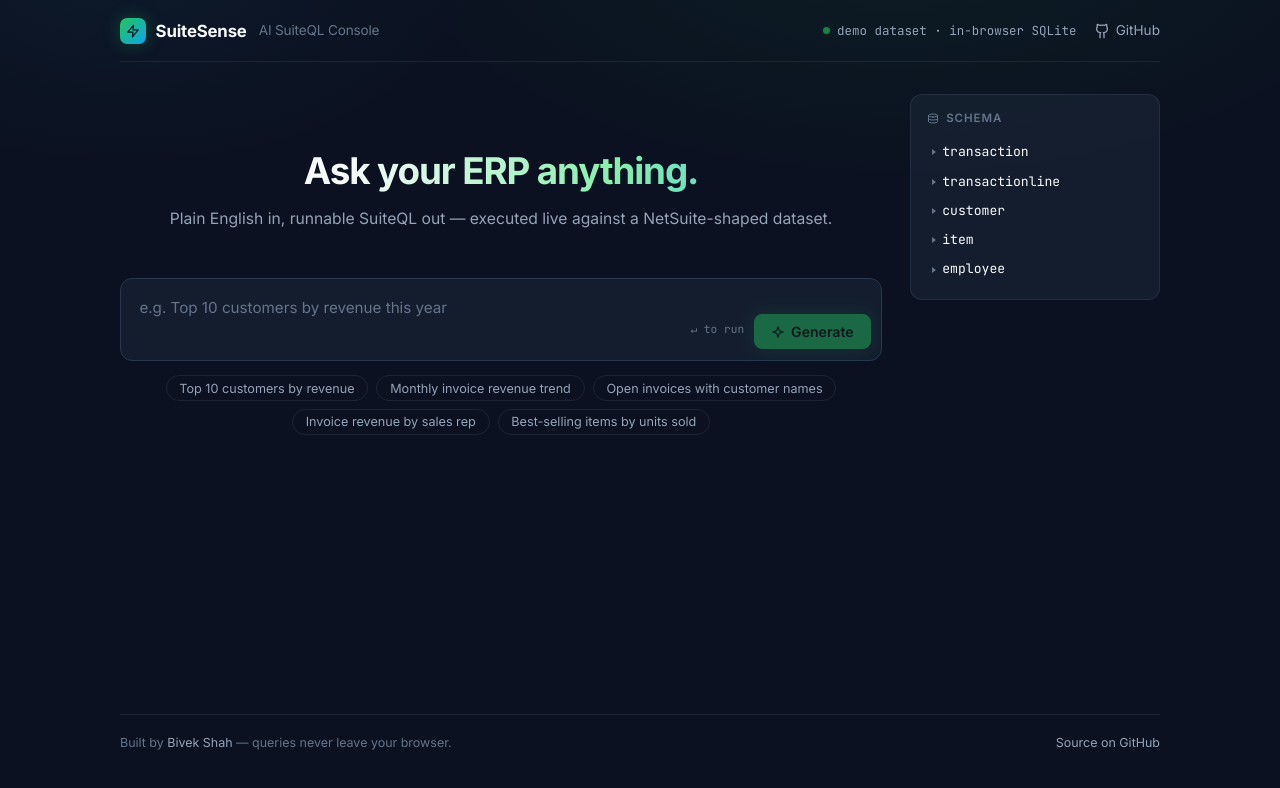
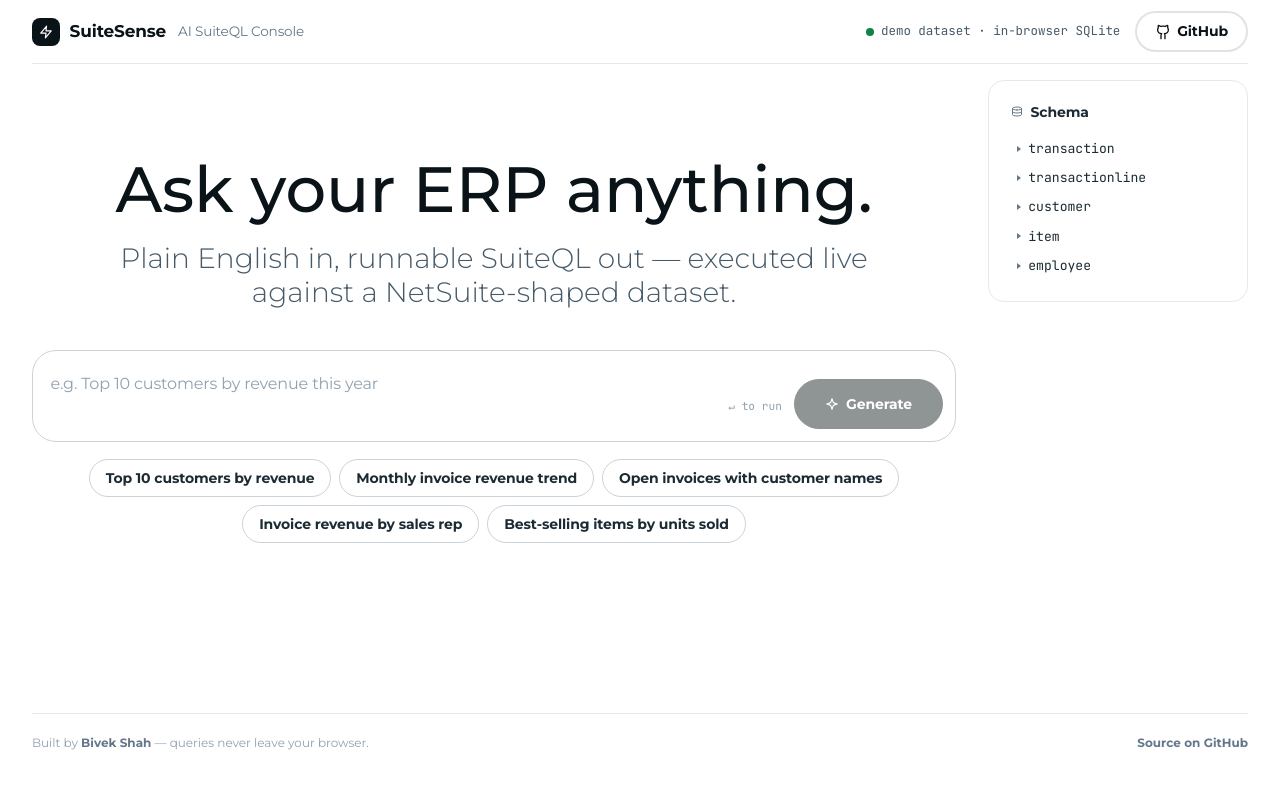
Before and after one commit to tricksterbivek/suitesense, a Next.js app: page / in a window 1280 px wide. Shown: the top 788 px of the page. Built offline with nearby package versions, Linux system fonts and the light colour scheme.

Commit message:
feat: Meta commerce design system — white canvas, ink and cobalt tokens
Light-mode re-theme per the design spec: canvas white, ink-deep marketing
CTAs, cobalt reserved for the commerce flow, pill radii on every control,
Montserrat (Optimistic VF fallback chain) with negative body tracking.

```diff
--- a/app/globals.css
+++ b/app/globals.css
@@ -1,27 +1,31 @@
 :root {
-  /* OLED slate — code dark + run green */
-  --bg: #0b1120;
-  --bg-raise: #0f172a;
-  --panel: rgba(30, 41, 59, 0.55);
-  --panel-solid: #16203a;
-  --border: #263852;
-  --border-soft: rgba(148, 163, 184, 0.12);
-  --text: #f8fafc;
-  --muted: #94a3b8;
-  --faint: #64748b;
-  --accent: #22c55e;
-  --accent-soft: rgba(34, 197, 94, 0.12);
-  --accent-glow: rgba(34, 197, 94, 0.28);
-  --sky: #38bdf8;
-  --violet: #a78bfa;
-  --amber: #fbbf24;
-  --danger: #ef4444;
-  --danger-soft: rgba(239, 68, 68, 0.1);
-  --sans: var(--font-sans), -apple-system, 'Segoe UI', sans-serif;
+  /* Meta commerce token set — white canvas, ink CTAs, cobalt buy-flow */
+  --canvas: #ffffff;
+  --surface-soft: #f4f6f8;
+  --hairline: #cbd2d9;
+  --hairline-soft: #e4e9ee;
+  --ink-deep: #0a1317;
+  --ink: #1c2b33;
+  --charcoal: #344854;
+  --slate: #465a69;
+  --steel: #64778a;
+  --stone: #90a1b0;
+  --primary: #0064e0;
+  --primary-deep: #0143b5;
+  --primary-soft: rgba(0, 100, 224, 0.12);
+  --oculus: #7c3aed;
+  --success: #0e8345;
+  --warning: #f7ce46;
+  --critical: #d92f2f;
+  --critical-strong: #b71c1c;
+  --sans: var(--font-sans), 'Optimistic VF', Montserrat, Helvetica, Arial, sans-serif;
   --mono: var(--font-mono), ui-monospace, Menlo, monospace;
-  --radius: 12px;
-  --radius-sm: 8px;
-  --shadow: 0 8px 30px rgba(0, 0, 0, 0.35);
+  --r-lg: 8px;
+  --r-xl: 16px;
+  --r-xxl: 24px;
+  --r-xxxl: 32px;
+  --r-full: 100px;
+  --shadow-panel: rgba(20, 22, 26, 0.3) 0px 1px 4px 0px;
   --ease: cubic-bezier(0.25, 0.9, 0.3, 1);
 }
 
@@ -32,76 +36,99 @@
 }
 
 html {
-  color-scheme: dark;
+  color-scheme: light;
 }
 
 body {
-  background:
-    radial-gradient(800px 400px at 70% -10%, rgba(34, 197, 94, 0.07), transparent 65%),
-    radial-gradient(600px 350px at 10% -5%, rgba(56, 189, 248, 0.05), transparent 60%),
-    var(--bg);
-  color: var(--text);
+  background: var(--canvas);
+  color: var(--ink);
   font-family: var(--sans);
-  line-height: 1.55;
+  font-size: 16px;
+  line-height: 1.5;
+  letter-spacing: -0.16px;
   min-height: 100dvh;
 }
 
 ::selection {
-  background: rgba(34, 197, 94, 0.3);
+  background: var(--primary-soft);
 }
 
 :focus-visible {
-  outline: 2px solid var(--accent);
+  outline: 2px solid var(--primary);
   outline-offset: 2px;
   border-radius: 4px;
 }
 
-a {
-  color: var(--muted);
+/* ---------- promo banner (above nav, brand signature) ---------- */
+
+.promo-banner {
+  background: var(--ink-deep);
+  color: var(--canvas);
+  font-size: 14px;
+  font-weight: 700;
+  letter-spacing: -0.14px;
+  text-align: center;
+  padding: 12px 24px;
+  white-space: nowrap;
+  overflow: hidden;
+  text-overflow: ellipsis;
+}
+
+.promo-banner a {
+  color: var(--canvas);
+  text-decoration: underline;
+  text-underline-offset: 3px;
 }
 
 /* ---------- shell & header ---------- */
 
 .shell {
-  max-width: 1080px;
+  max-width: 1280px;
   margin: 0 auto;
-  padding: 0 1.25rem 3rem;
+  padding: 0 2rem 3rem;
   display: flex;
   flex-direction: column;
   min-height: 100dvh;
+}
+
+@media (max-width: 767px) {
+  .shell {
+    padding: 0 1.1rem 2.5rem;
+  }
 }
 
 .topbar {
   display: flex;
   justify-content: space-between;
   align-items: center;
-  padding: 1.1rem 0;
-  border-bottom: 1px solid var(--border-soft);
-  margin-bottom: 2rem;
+  min-height: 64px;
+  border-bottom: 1px solid var(--hairline-soft);
+  margin-bottom: 1rem;
+  gap: 1rem;
 }
 
 .brand {
   display: flex;
   align-items: center;
   gap: 0.6rem;
-  font-size: 1.05rem;
+  font-size: 1.06rem;
   font-weight: 700;
   letter-spacing: -0.01em;
+  color: var(--ink-deep);
 }
 
 .brand-logo {
-  width: 26px;
-  height: 26px;
-  border-radius: 7px;
-  background: linear-gradient(135deg, #22c55e, #0ea5e9);
+  width: 28px;
+  height: 28px;
+  border-radius: var(--r-lg);
+  background: var(--ink-deep);
   display: grid;
   place-items: center;
-  color: #06131f;
-  box-shadow: 0 0 18px var(--accent-glow);
+  color: var(--canvas);
 }
 
 .brand-sub {
-  color: var(--faint);
+  color: var(--steel);
   font-weight: 400;
   font-size: 0.85rem;
   margin-left: 0.15rem;
@@ -110,51 +137,56 @@
 .topbar-right {
   display: flex;
   align-items: center;
-  gap: 1.1rem;
+  gap: 0.9rem;
 }
 
 .status {
   display: flex;
   align-items: center;
   gap: 0.45rem;
-  color: var(--muted);
+  color: var(--slate);
   font-size: 0.78rem;
   font-family: var(--mono);
+  letter-spacing: 0;
 }
 
 .status-dot {
-  width: 7px;
-  height: 7px;
-  border-radius: 99px;
-  background: var(--accent);
-  box-shadow: 0 0 8px var(--accent-glow);
+  width: 8px;
+  height: 8px;
+  border-radius: 50%;
+  background: var(--success);
 }
 
 .gh-link {
-  color: var(--muted);
-  display: flex;
+  color: var(--ink-deep);
+  display: inline-flex;
   align-items: center;
-  gap: 0.35rem;
+  gap: 0.4rem;
   text-decoration: none;
-  font-size: 0.85rem;
-  transition: color 0.18s var(--ease);
+  font-size: 14px;
+  font-weight: 700;
+  letter-spacing: -0.14px;
+  border: 2px solid rgba(10, 19, 23, 0.12);
+  border-radius: var(--r-full);
+  padding: 8px 18px;
+  transition: border-color 0.2s var(--ease);
 }
 
 .gh-link:hover {
-  color: var(--text);
+  border-color: var(--ink-deep);
 }
 
 /* ---------- layout ---------- */
 
 .console {
   display: grid;
-  grid-template-columns: 1fr 250px;
-  gap: 1.75rem;
+  grid-template-columns: 1fr 260px;
+  gap: 2rem;
   align-items: start;
   flex: 1;
 }
 
-@media (max-width: 840px) {
+@media (max-width: 1023px) {
   .console {
     grid-template-columns: 1fr;
   }
@@ -164,92 +196,106 @@
 
 .hero {
   text-align: center;
-  padding: 3rem 0 1.5rem;
+  padding: 4.5rem 0 0.5rem;
 }
 
 .hero h1 {
-  font-size: clamp(1.6rem, 4vw, 2.3rem);
-  font-weight: 700;
-  letter-spacing: -0.03em;
-  background: linear-gradient(90deg, #f8fafc 30%, #86efac 65%, #38bdf8);
-  -webkit-background-clip: text;
-  background-clip: text;
-  color: transparent;
+  font-size: clamp(36px, 5.2vw, 64px);
+  font-weight: 500;
+  line-height: 1.16;
+  letter-spacing: 0;
+  color: var(--ink-deep);
+  font-feature-settings: 'ss01', 'ss02';
 }
 
 .hero p {
-  color: var(--muted);
-  margin-top: 0.5rem;
-  font-size: 0.98rem;
+  color: var(--slate);
+  margin: 1rem auto 0;
+  font-size: 28px;
+  font-weight: 300;
+  line-height: 1.21;
+  letter-spacing: 0;
+  max-width: 42ch;
+}
+
+@media (max-width: 767px) {
+  .hero {
+    padding-top: 2.5rem;
+  }
+  .hero p {
+    font-size: 20px;
+  }
 }
 
 .ask {
-  margin-top: 1.4rem;
+  margin-top: 2rem;
 }
 
 .ask-card {
   display: flex;
-  gap: 0.6rem;
+  gap: 0.75rem;
   align-items: flex-end;
-  background: var(--panel);
-  border: 1px solid var(--border);
-  border-radius: var(--radius);
-  padding: 0.65rem;
-  backdrop-filter: blur(6px);
-  transition: border-color 0.18s var(--ease), box-shadow 0.18s var(--ease);
+  background: var(--canvas);
+  border: 1px solid var(--hairline);
+  border-radius: var(--r-xxl);
+  padding: 0.75rem 0.75rem 0.75rem 1.1rem;
+  transition: border-color 0.2s var(--ease), box-shadow 0.2s var(--ease);
 }
 
 .ask-card:focus-within {
-  border-color: var(--accent);
-  box-shadow: 0 0 0 3px var(--accent-soft), var(--shadow);
+  border-color: var(--primary);
+  box-shadow: 0 0 0 1px var(--primary);
 }
 
 .ask-card textarea {
   flex: 1;
   background: transparent;
   border: none;
-  color: var(--text);
-  font: 0.95rem/1.5 var(--sans);
-  padding: 0.45rem 0.5rem;
+  color: var(--ink);
+  font: 400 16px/1.5 var(--sans);
+  letter-spacing: -0.16px;
+  padding: 0.55rem 0;
   resize: none;
   outline: none;
   min-height: 44px;
 }
 
 .ask-card textarea::placeholder {
-  color: var(--faint);
+  color: var(--stone);
 }
 
 .kbd-hint {
-  color: var(--faint);
+  color: var(--stone);
   font-family: var(--mono);
   font-size: 0.7rem;
-  padding-bottom: 0.7rem;
+  letter-spacing: 0;
+  padding-bottom: 0.85rem;
   white-space: nowrap;
   user-select: none;
 }
 
+/* ---------- buttons: pills, always ---------- */
+
 button {
   font-family: var(--sans);
-  background: var(--panel-solid);
-  border: 1px solid var(--border);
-  border-radius: var(--radius-sm);
-  color: var(--text);
-  padding: 0.5rem 1rem;
-  font-size: 0.88rem;
+  font-size: 14px;
+  font-weight: 700;
+  letter-spacing: -0.14px;
+  line-height: 1.43;
+  background: var(--canvas);
+  border: 1px solid var(--hairline);
+  border-radius: var(--r-full);
+  color: var(--ink);
+  padding: 8px 16px;
   cursor: pointer;
   display: inline-flex;
   align-items: center;
-  gap: 0.4rem;
-  transition: border-color 0.18s var(--ease), background 0.18s var(--ease), transform 0.1s var(--ease);
-}
-
-button:hover:not(:disabled) {
-  border-color: var(--accent);
+  gap: 0.45rem;
+  transition: background 0.2s var(--ease), border-color 0.2s var(--ease), transform 0.1s var(--ease);
 }
 
 button:active:not(:disabled) {
-  transform: scale(0.97);
+  transform: scale(0.98);
 }
 
 button:disabled {
@@ -257,23 +303,38 @@
   cursor: default;
 }
 
+/* marketing-surface primary: black pill */
 button.primary {
-  background: var(--accent);
-  border-color: var(--accent);
-  color: #04180b;
-  font-weight: 600;
-  box-shadow: 0 0 20px var(--accent-glow);
+  background: var(--ink-deep);
+  border-color: var(--ink-deep);
+  color: var(--canvas);
+  padding: 14px 30px;
 }
 
 button.primary:hover:not(:disabled) {
-  background: #2fdd6f;
+  background: var(--charcoal);
+  border-color: var(--charcoal);
+}
+
+/* commerce-flow CTA: cobalt pill — only inside the query panel */
+button.buy {
+  background: var(--primary);
+  border-color: var(--primary);
+  color: var(--canvas);
+  padding: 10px 24px;
+}
+
+button.buy:hover:not(:disabled),
+button.buy:active:not(:disabled) {
+  background: var(--primary-deep);
+  border-color: var(--primary-deep);
 }
 
 .chips {
   display: flex;
   flex-wrap: wrap;
   gap: 0.5rem;
-  margin-top: 0.9rem;
+  margin-top: 1.1rem;
   justify-content: center;
 }
 
@@ -282,91 +343,103 @@
 }
 
 .chip {
-  font-size: 0.79rem;
-  color: var(--muted);
-  border-radius: 99px;
-  padding: 0.28rem 0.8rem;
-  background: transparent;
-  border-color: var(--border-soft);
+  background: var(--canvas);
+  color: var(--ink);
+  border: 1px solid var(--hairline);
+  font-weight: 700;
+  font-size: 14px;
+  padding: 8px 16px;
 }
 
 .chip:hover:not(:disabled) {
-  color: #86efac;
-  background: var(--accent-soft);
+  border-color: var(--ink-deep);
 }
 
 /* ---------- panels ---------- */
 
 .panel {
-  background: var(--panel);
-  border: 1px solid var(--border);
-  border-radius: var(--radius);
-  padding: 1rem 1.1rem;
-  margin-top: 1.4rem;
-  backdrop-filter: blur(6px);
+  background: var(--canvas);
+  border: 1px solid var(--hairline-soft);
+  border-radius: var(--r-xl);
+  padding: 1.4rem 1.5rem;
+  margin-top: 1.5rem;
+}
+
+.panel.elevated {
+  box-shadow: var(--shadow-panel);
 }
 
 .panel-head {
   display: flex;
   align-items: center;
-  gap: 0.7rem;
-  margin-bottom: 0.8rem;
+  gap: 0.75rem;
+  margin-bottom: 1rem;
 }
 
 .panel-head h2 {
-  font-size: 0.92rem;
-  font-weight: 600;
+  font-size: 24px;
+  font-weight: 500;
+  letter-spacing: 0;
+  line-height: 1.25;
+  color: var(--ink-deep);
   display: flex;
   align-items: center;
-  gap: 0.45rem;
+  gap: 0.5rem;
+  font-feature-settings: 'ss01', 'ss02';
 }
 
 .panel-head h2 svg {
-  color: var(--accent);
+  color: var(--primary);
 }
 
 .panel-meta {
-  color: var(--faint);
+  color: var(--steel);
   font-size: 0.78rem;
   font-family: var(--mono);
+  letter-spacing: 0;
   flex: 1;
+  display: flex;
+  align-items: center;
+  gap: 0.6rem;
 }
 
 .source-badge {
-  font-size: 0.68rem;
-  font-weight: 600;
-  letter-spacing: 0.04em;
-  text-transform: uppercase;
-  padding: 0.14rem 0.55rem;
-  border-radius: 99px;
-  background: var(--accent-soft);
-  color: #86efac;
+  font-size: 12px;
+  font-weight: 700;
+  line-height: 1.33;
+  letter-spacing: 0;
+  padding: 4px 10px;
+  border-radius: var(--r-full);
+  background: var(--primary-soft);
+  color: var(--primary-deep);
+  font-family: var(--sans);
 }
 
 .source-badge.examples {
-  background: rgba(251, 191, 36, 0.12);
-  color: var(--amber);
+  background: var(--warning);
+  color: var(--ink-deep);
 }
 
-/* ---------- SQL editor with highlight overlay ---------- */
+/* ---------- SQL editor (light) ---------- */
 
 .editor {
   position: relative;
-  background: var(--bg);
-  border: 1px solid var(--border);
-  border-radius: var(--radius-sm);
+  background: var(--surface-soft);
+  border: 1px solid var(--hairline-soft);
+  border-radius: var(--r-lg);
   overflow: hidden;
-  transition: border-color 0.18s var(--ease);
+  transition: border-color 0.2s var(--ease);
 }
 
 .editor:focus-within {
-  border-color: var(--accent);
+  border-color: var(--primary);
 }
 
 .editor pre,
 .editor textarea {
-  font: 0.84rem/1.65 var(--mono);
-  padding: 0.85rem 1rem;
+  font: 0.85rem/1.65 var(--mono);
+  letter-spacing: 0;
+  padding: 0.95rem 1.1rem;
   white-space: pre-wrap;
   word-wrap: break-word;
 }
@@ -376,7 +449,7 @@
   inset: 0;
   pointer-events: none;
   overflow: hidden;
-  color: #cbd5e1;
+  color: var(--charcoal);
 }
 
 .editor textarea {
@@ -388,45 +461,47 @@
   outline: none;
   resize: vertical;
   color: transparent;
-  caret-color: var(--accent);
+  caret-color: var(--ink-deep);
   min-height: 120px;
 }
 
-.tok-kw { color: var(--sky); font-weight: 500; }
-.tok-str { color: var(--amber); }
-.tok-num { color: var(--violet); }
-.tok-com { color: var(--faint); font-style: italic; }
+.tok-kw { color: var(--primary); font-weight: 500; }
+.tok-str { color: var(--success); }
+.tok-num { color: var(--oculus); }
+.tok-com { color: var(--steel); font-style: italic; }
 
 .explanation {
   display: flex;
   align-items: baseline;
   gap: 0.45rem;
-  color: var(--muted);
-  font-size: 0.85rem;
-  margin-top: 0.7rem;
+  color: var(--slate);
+  font-size: 14px;
+  line-height: 1.43;
+  letter-spacing: -0.14px;
+  margin-top: 0.85rem;
 }
 
 .explanation svg {
   flex-shrink: 0;
   transform: translateY(2px);
-  color: var(--accent);
+  color: var(--primary);
 }
 
 /* ---------- skeleton loading ---------- */
 
 .skeleton {
-  margin-top: 1.4rem;
-  border: 1px solid var(--border-soft);
-  border-radius: var(--radius);
-  padding: 1.1rem;
+  margin-top: 1.5rem;
+  border: 1px solid var(--hairline-soft);
+  border-radius: var(--r-xl);
+  padding: 1.4rem 1.5rem;
 }
 
 .skeleton .line {
   height: 13px;
   border-radius: 6px;
-  background: linear-gradient(90deg, #1a2440 25%, #24304f 50%, #1a2440 75%);
+  background: linear-gradient(90deg, #eef1f4 25%, #e0e6ec 50%, #eef1f4 75%);
   background-size: 200% 100%;
-  margin-bottom: 0.7rem;
+  margin-bottom: 0.75rem;
 }
 
 @media (prefers-reduced-motion: no-preference) {
@@ -436,10 +511,7 @@
   .panel,
   .skeleton,
   .errorbox {
-    animation: rise 0.24s var(--ease);
-  }
-  .status-dot {
-    animation: pulse 2.4s ease-in-out infinite;
+    animation: rise 0.22s var(--ease);
   }
   .chart-bar {
     transition: width 0.45s var(--ease);
@@ -456,80 +528,70 @@
   to { opacity: 1; transform: none; }
 }
 
-@keyframes pulse {
-  0%, 100% { opacity: 1; }
-  50% { opacity: 0.35; }
-}
-
 /* ---------- error ---------- */
 
 .errorbox {
-  margin-top: 1.4rem;
+  margin-top: 1.5rem;
   display: flex;
   gap: 0.6rem;
   align-items: flex-start;
-  border: 1px solid rgba(239, 68, 68, 0.4);
-  background: var(--danger-soft);
-  border-radius: var(--radius-sm);
-  color: #fca5a5;
-  padding: 0.75rem 1rem;
-  font-size: 0.88rem;
+  border: 1px solid var(--critical-strong);
+  background: #fdf2f2;
+  border-radius: var(--r-lg);
+  color: var(--critical-strong);
+  padding: 0.8rem 1rem;
+  font-size: 14px;
+  letter-spacing: -0.14px;
 }
 
 .errorbox svg {
   flex-shrink: 0;
   margin-top: 2px;
-  color: var(--danger);
 }
 
-/* ---------- results table ---------- */
+/* ---------- results ---------- */
 
 .view-toggle {
   display: flex;
-  border: 1px solid var(--border);
-  border-radius: var(--radius-sm);
-  overflow: hidden;
+  gap: 0.4rem;
 }
 
 .view-toggle button {
-  border: none;
-  border-radius: 0;
-  padding: 0.32rem 0.75rem;
-  font-size: 0.78rem;
-  background: transparent;
-  color: var(--muted);
+  padding: 8px 16px;
+  font-size: 14px;
 }
 
 .view-toggle button.active {
-  background: var(--accent-soft);
-  color: #86efac;
+  background: var(--ink-deep);
+  border-color: var(--ink-deep);
+  color: var(--canvas);
 }
 
 .table-wrap {
   overflow-x: auto;
-  max-height: 430px;
+  max-height: 440px;
   overflow-y: auto;
-  border-radius: var(--radius-sm);
+  border-radius: var(--r-lg);
+  border: 1px solid var(--hairline-soft);
 }
 
 table {
   width: 100%;
   border-collapse: collapse;
-  font-size: 0.84rem;
+  font-size: 14px;
+  letter-spacing: -0.14px;
 }
 
 th {
   position: sticky;
   top: 0;
-  background: var(--panel-solid);
+  background: var(--surface-soft);
   text-align: left;
-  color: var(--muted);
-  font-weight: 500;
-  border-bottom: 1px solid var(--border);
-  padding: 0.45rem 0.75rem;
-  font-family: var(--mono);
-  font-size: 0.72rem;
-  letter-spacing: 0.02em;
+  color: var(--charcoal);
+  font-weight: 700;
+  border-bottom: 1px solid var(--hairline-soft);
+  padding: 0.55rem 0.85rem;
+  font-size: 13px;
   z-index: 1;
 }
 
@@ -542,20 +604,26 @@
 td.num {
   font-family: var(--mono);
   font-size: 0.8rem;
+  letter-spacing: 0;
 }
 
 td {
-  padding: 0.42rem 0.75rem;
-  border-bottom: 1px solid var(--border-soft);
+  padding: 0.5rem 0.85rem;
+  border-bottom: 1px solid var(--hairline-soft);
   white-space: nowrap;
+  color: var(--ink);
+}
+
+tbody tr:last-child td {
+  border-bottom: none;
 }
 
 tbody tr {
-  transition: background 0.12s var(--ease);
+  transition: background 0.15s var(--ease);
 }
 
 tbody tr:hover {
-  background: rgba(56, 189, 248, 0.05);
+  background: var(--surface-soft);
 }
 
 /* ---------- chart ---------- */
@@ -568,12 +636,12 @@
   display: grid;
   grid-template-columns: minmax(110px, 190px) 1fr 92px;
   align-items: center;
-  gap: 0.75rem;
-  padding: 0.24rem 0;
+  gap: 0.8rem;
+  padding: 0.26rem 0;
 }
 
 .chart-label {
-  color: var(--muted);
+  color: var(--slate);
   font-size: 0.8rem;
   white-space: nowrap;
   overflow: hidden;
@@ -582,33 +650,36 @@
 }
 
 .chart-track {
-  background: rgba(148, 163, 184, 0.08);
+  background: var(--surface-soft);
   border-radius: 5px;
   height: 20px;
   overflow: hidden;
 }
 
 .chart-bar {
-  background: linear-gradient(90deg, #22c55e, #38bdf8);
+  background: linear-gradient(90deg, var(--primary), var(--primary-deep));
   border-radius: 5px;
   height: 100%;
   min-width: 2px;
 }
 
 .chart-bar.negative {
-  background: linear-gradient(90deg, #ef4444, #f97316);
+  background: var(--critical);
 }
 
 .chart-value {
   font-family: var(--mono);
   font-size: 0.78rem;
+  letter-spacing: 0;
   font-variant-numeric: tabular-nums;
   text-align: right;
+  color: var(--ink);
 }
 
 .chart-caption {
-  color: var(--faint);
+  color: var(--steel);
   font-size: 0.74rem;
+  letter-spacing: 0;
   text-align: center;
   margin-top: 0.9rem;
   font-family: var(--mono);
@@ -619,47 +690,51 @@
 .sidebar {
   display: flex;
   flex-direction: column;
-  gap: 1.2rem;
+  gap: 1.25rem;
   position: sticky;
   top: 1.25rem;
 }
 
-@media (max-width: 840px) {
+@media (max-width: 1023px) {
   .sidebar {
     position: static;
   }
 }
 
 .side-block {
-  background: var(--panel);
-  border: 1px solid var(--border-soft);
-  border-radius: var(--radius);
-  padding: 0.95rem 1rem;
+  background: var(--canvas);
+  border: 1px solid var(--hairline-soft);
+  border-radius: var(--r-xl);
+  padding: 1.3rem 1.4rem;
 }
 
 .side-block h3 {
   display: flex;
   align-items: center;
   gap: 0.45rem;
-  font-size: 0.72rem;
-  color: var(--faint);
-  text-transform: uppercase;
-  letter-spacing: 0.08em;
-  font-weight: 600;
-  margin-bottom: 0.6rem;
+  font-size: 14px;
+  color: var(--ink);
+  font-weight: 700;
+  letter-spacing: -0.14px;
+  margin-bottom: 0.7rem;
+}
+
+.side-block h3 svg {
+  color: var(--steel);
 }
 
 .side-block details summary {
   cursor: pointer;
   font-family: var(--mono);
   font-size: 0.82rem;
-  padding: 0.28rem 0.3rem;
+  letter-spacing: 0;
+  padding: 0.3rem 0.35rem;
   border-radius: 6px;
-  color: var(--text);
+  color: var(--ink);
   list-style: none;
   display: flex;
   align-items: center;
-  gap: 0.4rem;
+  gap: 0.45rem;
   transition: background 0.15s var(--ease);
 }
 
@@ -667,7 +742,7 @@
   content: '';
   width: 0;
   height: 0;
-  border-left: 4px solid var(--faint);
+  border-left: 4px solid var(--steel);
   border-top: 3.5px solid transparent;
   border-bottom: 3.5px solid transparent;
   transition: transform 0.15s var(--ease);
@@ -678,7 +753,7 @@
 }
 
 .side-block details summary:hover {
-  background: var(--border-soft);
+  background: var(--surface-soft);
 }
 
 .side-block ul {
@@ -690,17 +765,18 @@
   display: flex;
   justify-content: space-between;
   gap: 0.6rem;
-  font-size: 0.77rem;
-  padding: 0.13rem 0;
+  font-size: 0.78rem;
+  padding: 0.14rem 0;
 }
 
 .col-name {
   font-family: var(--mono);
-  color: #cbd5e1;
+  letter-spacing: 0;
+  color: var(--charcoal);
 }
 
 .col-type {
-  color: var(--faint);
+  color: var(--stone);
 }
 
 .history-item {
@@ -709,9 +785,11 @@
   text-align: left;
   border: none;
   background: transparent;
-  color: var(--muted);
+  color: var(--slate);
   font-size: 0.82rem;
-  padding: 0.32rem 0.3rem;
+  font-weight: 400;
+  letter-spacing: -0.14px;
+  padding: 0.34rem 0.35rem;
   border-radius: 6px;
   white-space: nowrap;
   overflow: hidden;
@@ -719,28 +797,31 @@
 }
 
 .history-item:hover:not(:disabled) {
-  color: #86efac;
-  background: var(--accent-soft);
+  background: var(--surface-soft);
+  color: var(--ink-deep);
+  border: none;
 }
 
 /* ---------- footer ---------- */
 
 .foot {
-  margin-top: 3rem;
-  padding-top: 1.1rem;
-  border-top: 1px solid var(--border-soft);
+  margin-top: 4rem;
+  padding-top: 1.25rem;
+  border-top: 1px solid var(--hairline-soft);
   display: flex;
   justify-content: space-between;
   gap: 1rem;
-  color: var(--faint);
-  font-size: 0.78rem;
+  color: var(--stone);
+  font-size: 12px;
+  letter-spacing: 0;
 }
 
 .foot a {
-  color: var(--muted);
+  color: var(--steel);
   text-decoration: none;
+  font-weight: 700;
 }
 
 .foot a:hover {
-  color: var(--accent);
+  color: var(--ink-deep);
 }
--- a/app/layout.js
+++ b/app/layout.js
@@ -1,9 +1,11 @@
-import { Inter, JetBrains_Mono } from 'next/font/google';
+import { Montserrat, JetBrains_Mono } from 'next/font/google';
 import './globals.css';
 
-const inter = Inter({
+// Optimistic VF is Meta-proprietary; Montserrat is the design system's
+// documented first fallback and carries the same humanist-geometric voice.
+const sans = Montserrat({
   subsets: ['latin'],
-  weight: ['400', '500', '600', '700'],
+  weight: ['300', '400', '500', '700'],
   variable: '--font-sans',
   display: 'swap',
 });
@@ -23,7 +25,7 @@
 
 export default function RootLayout({ children }) {
   return (
-    <html lang="en" className={`${inter.variable} ${mono.variable}`}>
+    <html lang="en" className={`${sans.variable} ${mono.variable}`}>
       <body>{children}</body>
     </html>
   );
```
